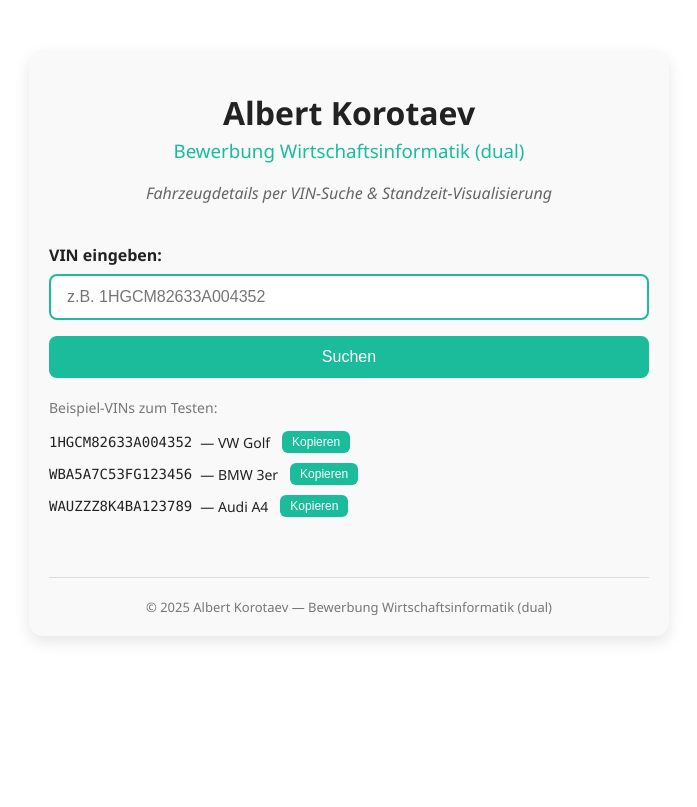
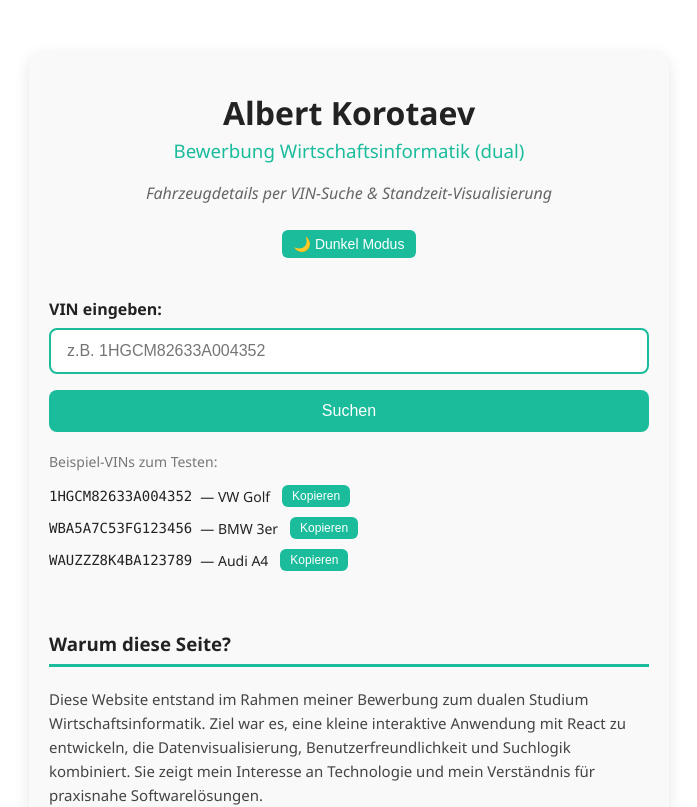
Before and after one commit to Miracle77777777/Bewerbungsprojekt_EPG, a React (Create React App) app: page / in a window 1280 px wide. Shown: the top 807 px of the page, without its empty margins (291-988 px from the left). Built offline with nearby package versions, Linux system fonts and the light colour scheme.

Commit message:
verbesserung 2.0

```diff
--- a/src/App.js
+++ b/src/App.js
@@ -6,11 +6,11 @@ const cars = [
   { vin: "WAUZZZ8K4BA123789", model: "Audi A4", year: 2020, price: 30000, standzeit: 20 },
 ];
 
-function Bar({ label, value, max }) {
+function Bar({ label, value, max, darkMode }) {
   const widthPercent = (value / max) * 100;
   return (
     <div style={{ marginBottom: 12 }}>
-      <div style={{ fontWeight: 600, marginBottom: 6, color: "#333" }}>{label}</div>
+      <div style={{ fontWeight: 600, marginBottom: 6, color: darkMode ? "#eee" : "#333" }}>{label}</div>
       <div
         style={{
           height: 24,
@@ -20,7 +20,7 @@ function Bar({ label, value, max }) {
           transition: "width 0.5s ease",
         }}
       />
-      <div style={{ fontSize: 14, color: "#555", marginTop: 4 }}>{value} Tage</div>
+      <div style={{ fontSize: 14, color: darkMode ? "#ccc" : "#555", marginTop: 4 }}>{value} Tage</div>
     </div>
   );
 }
@@ -30,6 +30,7 @@ export default function App() {
   const [car, setCar] = useState(null);
   const [error, setError] = useState("");
   const [copiedVin, setCopiedVin] = useState(null);
+  const [darkMode, setDarkMode] = useState(false);
 
   const maxStandzeit = Math.max(...cars.map((c) => c.standzeit));
 
@@ -59,6 +60,11 @@ export default function App() {
     }
   };
 
+  const bgColor = darkMode ? "#1e1e1e" : "#f9f9f9";
+  const textColor = darkMode ? "#eee" : "#222";
+  const inputBg = darkMode ? "#2e2e2e" : "#fff";
+  const borderColor = darkMode ? "#1abc9c" : "#1abc9c";
+
   return (
     <div
       style={{
@@ -66,10 +72,10 @@ export default function App() {
         maxWidth: 600,
         margin: "50px auto",
         padding: 20,
-        backgroundColor: "#f9f9f9",
+        backgroundColor: bgColor,
         borderRadius: 14,
         boxShadow: "0 6px 15px rgba(0,0,0,0.1)",
-        color: "#222",
+        color: textColor,
       }}
     >
       <header style={{ textAlign: "center", marginBottom: 40 }}>
@@ -77,16 +83,28 @@ export default function App() {
         <h3 style={{ fontWeight: "normal", color: "#1abc9c", marginTop: 0 }}>
           Bewerbung Wirtschaftsinformatik (dual)
         </h3>
-        <p style={{ fontStyle: "italic", color: "#666" }}>
+        <p style={{ fontStyle: "italic", color: darkMode ? "#aaa" : "#666" }}>
           Fahrzeugdetails per VIN-Suche & Standzeit-Visualisierung
         </p>
+        <button
+          onClick={() => setDarkMode(!darkMode)}
+          style={{
+            marginTop: 10,
+            backgroundColor: "#1abc9c",
+            border: "none",
+            color: "white",
+            padding: "6px 12px",
+            borderRadius: 6,
+            cursor: "pointer",
+            fontSize: 14,
+          }}
+        >
+          {darkMode ? "☀️ Hell" : "🌙 Dunkel"} Modus
+        </button>
       </header>
 
       <section style={{ marginBottom: 20 }}>
-        <label
-          htmlFor="vin-input"
-          style={{ fontWeight: 600, fontSize: 16, display: "block", marginBottom: 8 }}
-        >
+        <label htmlFor="vin-input" style={{ fontWeight: 600, fontSize: 16, display: "block", marginBottom: 8 }}>
           VIN eingeben:
         </label>
         <input
@@ -100,9 +118,11 @@ export default function App() {
             padding: "12px 16px",
             fontSize: 16,
             borderRadius: 8,
-            border: "2px solid #1abc9c",
+            border: `2px solid ${borderColor}`,
             outline: "none",
             boxSizing: "border-box",
+            backgroundColor: inputBg,
+            color: textColor,
           }}
           onKeyDown={(e) => e.key === "Enter" && handleSearch()}
         />
@@ -125,12 +145,12 @@ export default function App() {
       </section>
 
       <section style={{ marginBottom: 40 }}>
-        <p style={{ fontSize: 14, color: "#777" }}>Beispiel-VINs zum Testen:</p>
+        <p style={{ fontSize: 14, color: darkMode ? "#aaa" : "#777" }}>Beispiel-VINs zum Testen:</p>
         <ul style={{ listStyleType: "none", paddingLeft: 0, fontSize: 14 }}>
           {cars.map((car) => (
             <li
               key={car.vin}
-              style={{ marginBottom: 10, display: "flex", alignItems: "center", color: "#222" }}
+              style={{ marginBottom: 10, display: "flex", alignItems: "center", color: textColor }}
             >
               <code style={{ marginRight: 8 }}>{car.vin}</code> — {car.model}
               <button
@@ -194,18 +214,30 @@ export default function App() {
 
           <div style={{ marginTop: 40 }}>
             <h4 style={{ marginBottom: 12 }}>Standzeit (Tage)</h4>
-            <Bar label={car.model} value={car.standzeit} max={maxStandzeit} />
+            <Bar label={car.model} value={car.standzeit} max={maxStandzeit} darkMode={darkMode} />
           </div>
         </section>
       )}
+
+      <section style={{ marginTop: 60 }}>
+        <h3 style={{ borderBottom: "3px solid #1abc9c", paddingBottom: 8, marginBottom: 20 }}>
+          Warum diese Seite?
+        </h3>
+        <p style={{ lineHeight: 1.6, fontSize: 15, color: darkMode ? "#ccc" : "#444" }}>
+          Diese Website entstand im Rahmen meiner Bewerbung zum dualen Studium Wirtschaftsinformatik.
+          Ziel war es, eine kleine interaktive Anwendung mit React zu entwickeln, die Datenvisualisierung,
+          Benutzerfreundlichkeit und Suchlogik kombiniert. Sie zeigt mein Interesse an Technologie
+          und mein Verständnis für praxisnahe Softwarelösungen.
+        </p>
+      </section>
 
       <footer
         style={{
           marginTop: 60,
           fontSize: 13,
-          color: "#777",
+          color: darkMode ? "#999" : "#777",
           textAlign: "center",
-          borderTop: "1px solid #ddd",
+          borderTop: darkMode ? "1px solid #444" : "1px solid #ddd",
           paddingTop: 20,
         }}
       >
```
